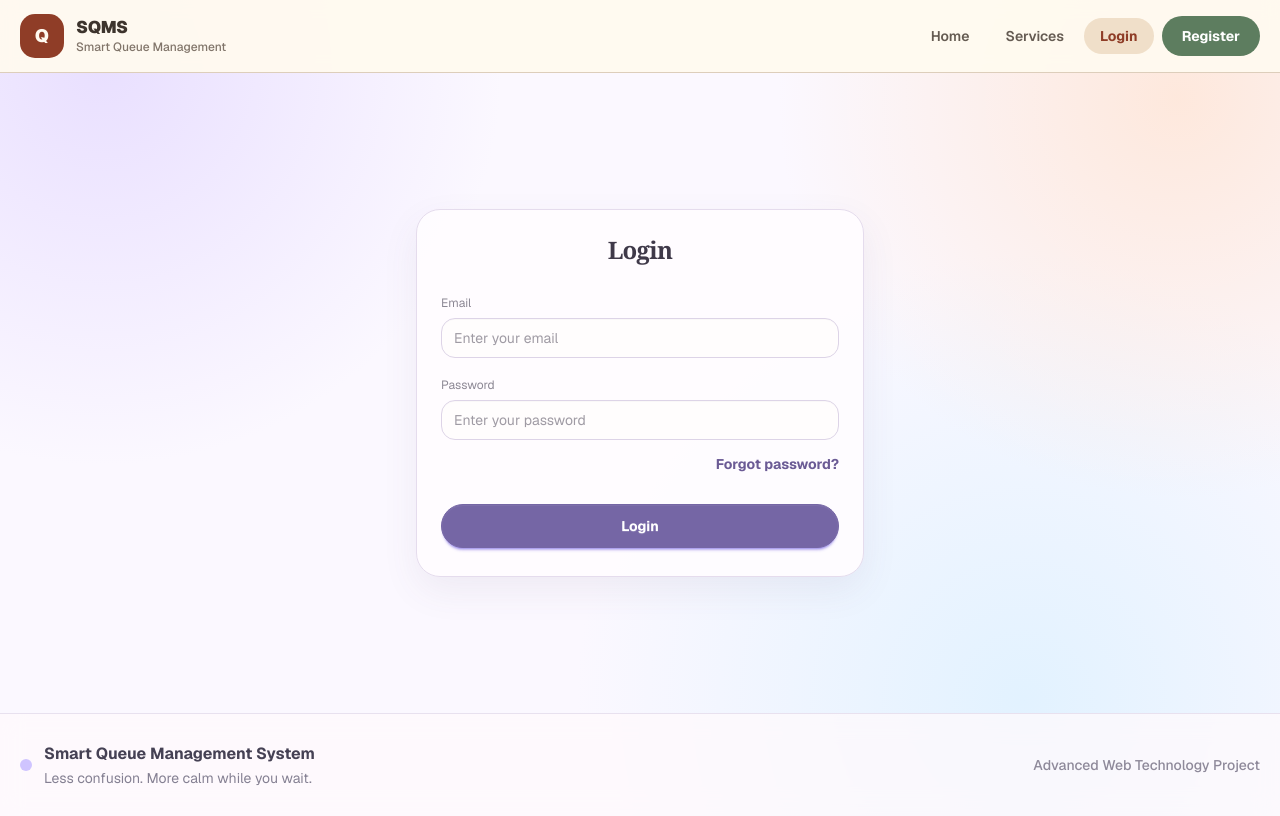
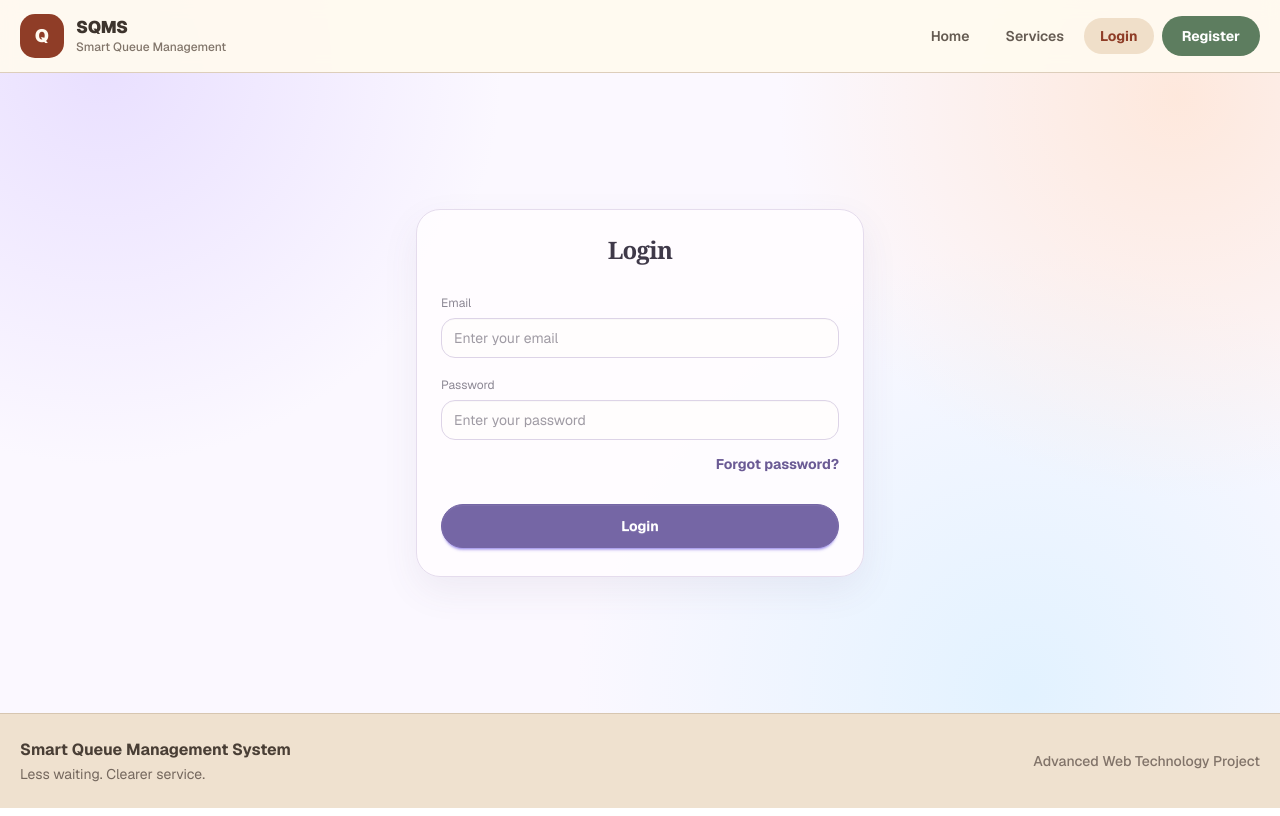
Before and after one commit to jannatjarin/Smart-Queue-Management-System-Final, a Next.js app in the folder frontend/: page /login in a window 1280 px wide. Built offline with nearby package versions, Linux system fonts and the light colour scheme; no server answers.

Commit message:
change the footer design

```diff
--- a/frontend/components/layout/Footer.tsx
+++ b/frontend/components/layout/Footer.tsx
@@ -1,93 +1,21 @@
 export default function Footer() {
+    return (
+        <footer className="mt-auto border-t border-[#d7c6b1] bg-[#efe1cf]">
+            <div className="mx-auto flex max-w-7xl flex-col gap-2 px-5 py-6 text-center sm:flex-row sm:items-center sm:justify-between sm:text-left">
+                <div>
+                    <p className="font-bold text-[#493e35]">
+                        Smart Queue Management System
+                    </p>
 
-    return (
-        <footer
-            className="
-                mt-auto
-                border-t
-                border-[#e8e1ef]
-                bg-[#fffafd]/75
-                backdrop-blur-md
-            "
-        >
-
-            <div
-                className="
-                    mx-auto
-                    flex
-                    max-w-7xl
-                    flex-col
-                    gap-3
-                    px-5
-                    py-7
-                    text-center
-                    sm:flex-row
-                    sm:items-center
-                    sm:justify-between
-                    sm:text-left
-                "
-            >
-
-                <div
-                    className="
-                        flex
-                        items-center
-                        justify-center
-                        gap-3
-                        sm:justify-start
-                    "
-                >
-
-                    <span
-                        className="
-                            h-3
-                            w-3
-                            rounded-full
-                            bg-[#cfc4ff]
-                        "
-                    />
-
-
-                    <div>
-
-                        <p
-                            className="
-                                font-bold
-                                text-[#454154]
-                            "
-                        >
-                            Smart Queue Management System
-                        </p>
-
-
-                        <p
-                            className="
-                                mt-0.5
-                                text-sm
-                                text-[#858093]
-                            "
-                        >
-                            Less confusion. More calm while you wait.
-                        </p>
-
-                    </div>
-
+                    <p className="mt-0.5 text-sm text-[#75685e]">
+                        Less waiting. Clearer service.
+                    </p>
                 </div>
 
-
-                <p
-                    className="
-                        text-sm
-                        font-medium
-                        text-[#8e899a]
-                    "
-                >
+                <p className="text-sm font-medium text-[#817369]">
                     Advanced Web Technology Project
                 </p>
-
             </div>
-
         </footer>
     );
-
 }
```
